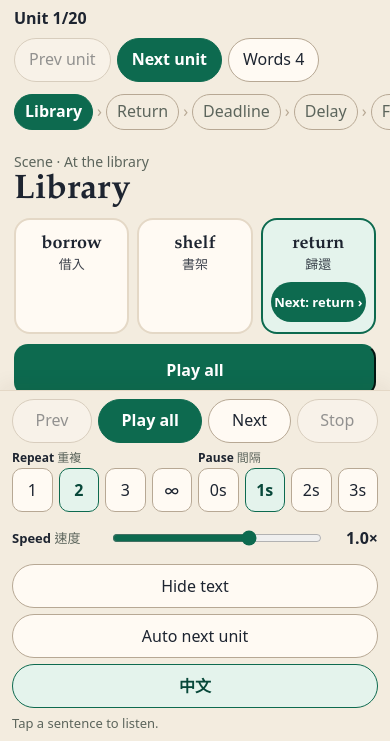
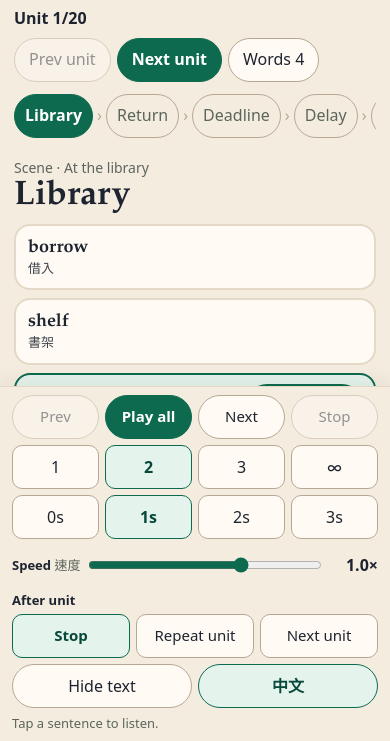
Before and after one commit to hsuehshihwang/abrepeater, a plain HTML site: page wordlink/index.html in a window 390 px wide. Shown: the part 103-844 px from the top of the page. Drawn offline with Linux system fonts and the light colour scheme.

Commit message:
Make Wordlink fit a phone and add an After unit choice.
The lesson stays one column on a narrow screen, and Play all can stop, repeat the unit, or continue to the next one.

Co-authored-by: hsuehshihwang <hsuehshihwang@users.noreply.github.com>

```diff
--- a/wordlink/app.js
+++ b/wordlink/app.js
@@ -8,7 +8,7 @@ var state = {
   speed: 1,
   hide: false,
   gloss: true,
-  autoNext: false,
+  afterUnit: "stop",
   carryPlay: "",
   index: -1,
   playing: false,
@@ -114,7 +114,8 @@ function loadSettings() {
     if (typeof saved.speed === "number") state.speed = clampSpeed(saved.speed);
     if (typeof saved.hide === "boolean") state.hide = saved.hide;
     if (typeof saved.gloss === "boolean") state.gloss = saved.gloss;
-    if (typeof saved.autoNext === "boolean") state.autoNext = saved.autoNext;
+    if (saved.afterUnit === "stop" || saved.afterUnit === "repeat" || saved.afterUnit === "next") state.afterUnit = saved.afterUnit;
+    else if (saved.autoNext === true) state.afterUnit = "next";
   } catch (e) {}
 }
 function saveSettings() {
@@ -125,7 +126,7 @@ function saveSettings() {
       speed: state.speed,
       hide: state.hide,
       gloss: state.gloss,
-      autoNext: state.autoNext
+      afterUnit: state.afterUnit
     }));
   } catch (e) {}
 }
@@ -396,7 +397,9 @@ function updateDock() {
   var playingAll = state.playing && state.mode === "all" ? "true" : "false";
   $("playAll").setAttribute("aria-pressed", playingAll);
   $("playAllDock").setAttribute("aria-pressed", playingAll);
-  $("autoNext").setAttribute("aria-pressed", state.autoNext ? "true" : "false");
+  Array.prototype.forEach.call($("afterSeg").querySelectorAll("button"), function (btn) {
+    btn.setAttribute("aria-pressed", btn.getAttribute("data-after") === state.afterUnit ? "true" : "false");
+  });
   Array.prototype.forEach.call($("repeatSeg").querySelectorAll("button"), function (btn) {
     var value = btn.getAttribute("data-repeat");
     var on = value === "inf" ? state.repeat === Infinity : Number(value) === state.repeat;
@@ -479,7 +482,8 @@ function playOnce(unit, index, doneBefore, token, mode) {
     var nxt = UNITS[unitIndex(unit) + 1];
     if (finished < state.repeat) afterGap(token, function () { playOnce(unit, index, finished, token, mode); });
     else if (mode === "all" && index + 1 < unit.sentences.length) afterGap(token, function () { playOnce(unit, index + 1, 0, token, mode); });
-    else if (mode === "all" && state.autoNext && nxt) {
+    else if (mode === "all" && state.afterUnit === "repeat") afterGap(token, function () { playOnce(unit, 0, 0, token, mode); });
+    else if (mode === "all" && state.afterUnit === "next" && nxt) {
       state.note = "Next unit…";
       state.repNow = finished;
       highlight();
@@ -588,8 +592,12 @@ function bind() {
   function playAll() { startPlayback(0, "all"); }
   $("playAll").addEventListener("click", playAll);
   $("playAllDock").addEventListener("click", playAll);
-  $("autoNext").addEventListener("click", function () {
-    state.autoNext = !state.autoNext;
+  $("afterSeg").addEventListener("click", function (event) {
+    var btn = event.target.closest("button");
+    if (!btn) return;
+    var value = btn.getAttribute("data-after");
+    if (value !== "stop" && value !== "repeat" && value !== "next") return;
+    state.afterUnit = value;
     saveSettings();
     updateDock();
   });
--- a/wordlink/index.html
+++ b/wordlink/index.html
@@ -5,7 +5,7 @@
 <meta name="viewport" content="width=device-width, initial-scale=1, viewport-fit=cover">
 <meta name="description" content="Wordlink: a 20-unit B1 vocabulary chain. Each unit links to the next by one key word.">
 <title>Wordlink</title>
-<link rel="stylesheet" href="style.css">
+<link rel="stylesheet" href="style.css?v=3">
 </head>
 <body>
 <header class="top">
@@ -79,9 +79,16 @@
     <input id="speed" type="range" min="0.6" max="1.2" step="0.1" value="1" aria-label="Playback speed" aria-valuemin="0.6" aria-valuemax="1.2" aria-valuenow="1">
     <span id="speedVal" class="speed-val">1.0×</span>
   </div>
+  <div class="after-unit">
+    <span class="lbl">After unit</span>
+    <div class="seg" id="afterSeg" role="group" aria-label="After unit">
+      <button type="button" data-after="stop">Stop</button>
+      <button type="button" data-after="repeat">Repeat unit</button>
+      <button type="button" data-after="next">Next unit</button>
+    </div>
+  </div>
   <div class="toggles">
     <button type="button" id="hideText" class="tog" aria-pressed="false">Hide text</button>
-    <button type="button" id="autoNext" class="tog" aria-pressed="false">Auto next unit</button>
     <button type="button" id="glossBtn" class="tog" aria-pressed="true" lang="zh-Hant">中文</button>
   </div>
   <p id="status" class="status" aria-live="polite">Tap a sentence to listen.</p>
@@ -114,6 +121,6 @@
   </div>
 </div>
 
-<script src="app.js"></script>
+<script src="app.js?v=3"></script>
 </body>
 </html>
--- a/wordlink/style.css
+++ b/wordlink/style.css
@@ -41,7 +41,8 @@
   }
 }
 * { box-sizing: border-box; }
-html, body { height: 100%; }
+html, body { height: 100%; max-width: 100%; overflow-x: clip; }
+html { -webkit-text-size-adjust: 100%; }
 body {
   margin: 0;
   min-height: 100dvh;
@@ -121,10 +122,12 @@ button.pri {
   gap: 4px;
   align-items: center;
   overflow-x: auto;
-  margin: 8px -14px 0;
-  padding: 4px 14px 10px;
+  max-width: 100%;
+  margin: 8px 0 0;
+  padding: 4px 0 8px;
   scroll-snap-type: x proximity;
   scrollbar-width: none;
+  -webkit-overflow-scrolling: touch;
 }
 .strip::-webkit-scrollbar { display: none; }
 .strip button {
@@ -134,7 +137,7 @@ button.pri {
   background: transparent;
   color: var(--muted);
   border-radius: 999px;
-  min-height: 36px;
+  min-height: 44px;
   padding: 4px 10px;
   text-transform: capitalize;
   white-space: nowrap;
@@ -162,17 +165,20 @@ button.pri {
   padding: 0;
   text-transform: capitalize;
 }
-.word-row { display: grid; grid-template-columns: repeat(3, minmax(0, 1fr)); gap: 8px; margin-top: 8px; }
+.word-row { display: flex; flex-direction: column; gap: 8px; margin-top: 8px; max-width: 100%; }
 .chip {
   display: flex;
-  flex-direction: column;
-  gap: 6px;
+  flex-direction: row;
+  align-items: center;
+  justify-content: space-between;
+  gap: 8px;
   min-width: 0;
-  padding: 10px 8px;
+  max-width: 100%;
+  padding: 8px 10px;
   border-radius: 16px;
   background: var(--paper);
   border: 2px solid var(--line);
-  text-align: center;
+  text-align: left;
 }
 .chip.is-key { border-color: var(--green); background: var(--green-soft); }
 .chip.hot { box-shadow: 0 0 0 3px var(--green); }
@@ -182,7 +188,9 @@ button.pri {
   color: inherit;
   padding: 4px 2px;
   min-height: 44px;
+  min-width: 44px;
 }
+.chip-main { flex: 1 1 auto; text-align: left; }
 .chip-word {
   display: block;
   font-family: Palatino, "Palatino Linotype", "Iowan Old Style", serif;
@@ -193,12 +201,14 @@ button.pri {
 }
 .bg { display: block; margin-top: 2px; font-size: 13px; line-height: 1.2; opacity: 0.85; }
 .chip-next {
+  flex: none;
   border-radius: 999px;
   background: var(--green);
   color: var(--on-green);
-  font-size: 13px;
+  font-size: 14px;
   font-weight: 750;
-  min-height: 40px;
+  min-height: 44px;
+  padding: 8px 12px;
 }
 .review-title { margin: 0; font-size: 22px; }
 .review-count { margin: 8px 0 0; color: var(--muted); font-size: 14px; }
@@ -261,7 +271,7 @@ body.is-playing .sent.on .num { animation: pulse 1.1s ease-in-out infinite; }
 @media (prefers-reduced-motion: reduce) {
   body.is-playing .sent.on .num { animation: none; }
 }
-.body { flex: 1; min-width: 0; padding: 10px 4px 6px; font-size: 17px; line-height: 1.45; }
+.body { flex: 1; min-width: 0; padding: 10px 4px 6px; font-size: 17px; line-height: 1.5; overflow-wrap: anywhere; }
 .listen-only { color: var(--muted); font-size: 14px; }
 .wmark {
   display: inline;
@@ -294,8 +304,11 @@ body.is-playing .sent.on .num { animation: pulse 1.1s ease-in-out infinite; }
 .pair { flex: 1 1 0; min-width: 0; flex-direction: column; align-items: stretch; gap: 2px; }
 .pair .lbl { width: auto; font-size: 12px; }
 .transport button, .toggles button { flex: 1 1 auto; min-width: min-content; white-space: nowrap; padding-left: 8px; padding-right: 8px; color: var(--ink); }
-#autoNext { flex: 1 1 100%; }
 .transport button.pri { color: var(--on-green); background: var(--green); border-color: var(--green); }
+.after-unit { display: flex; flex-direction: column; gap: 4px; align-items: stretch; min-width: 0; max-width: 100%; }
+.after-unit .lbl { width: auto; }
+.after-unit .seg { display: grid; grid-template-columns: repeat(3, minmax(0, 1fr)); width: 100%; min-width: 0; }
+.after-unit .seg button { min-height: 44px; min-width: 0; padding: 8px 4px; font-size: 15px; white-space: nowrap; }
 .set-row { align-items: center; }
 .lbl { flex: none; width: 92px; font-size: 13px; font-weight: 700; }
 .lbl .zh { font-weight: 500; color: var(--muted); }
@@ -356,6 +369,13 @@ body.is-playing .sent.on .num { animation: pulse 1.1s ease-in-out infinite; }
 .card-def { margin: 12px 0 0; font-size: 18px; line-height: 1.45; }
 .card-gloss { margin: 10px 0 0; font-size: 22px; }
 .card-go { width: 100%; margin-top: 16px; border-radius: 12px; }
+@media (min-width: 601px) {
+  .word-row { display: grid; grid-template-columns: repeat(3, minmax(0, 1fr)); }
+  .chip { flex-direction: column; text-align: center; }
+  .chip-main { text-align: center; }
+  .after-unit { flex-direction: row; align-items: center; }
+  .after-unit .seg { width: auto; flex: 1; }
+}
 @media (min-width: 720px) {
   .sheet { align-items: center; padding: 20px; }
   .sheet-card { border-radius: 18px; }
@@ -370,8 +390,15 @@ body.is-playing .sent.on .num { animation: pulse 1.1s ease-in-out infinite; }
   .lesson-col { position: sticky; top: 0; }
   .list { margin-top: 0; }
 }
-@media (max-width: 380px) {
-  .lbl { width: 72px; font-size: 12px; }
-  .chip-word { font-size: 16px; }
-  .center-name { font-size: 28px; }
+@media (max-width: 600px) {
+  .transport { display: grid; grid-template-columns: repeat(4, minmax(0, 1fr)); gap: 6px; width: 100%; }
+  .transport button { min-height: 44px; min-width: 0; padding: 8px 2px; font-size: 15px; }
+  .pair-row { display: flex; flex-wrap: wrap; gap: 6px; width: 100%; }
+  .pair, .seg { display: contents; }
+  .pair .lbl { position: absolute; width: 1px; height: 1px; overflow: hidden; clip: rect(0, 0, 0, 0); }
+  .seg button { flex: 1 1 calc(25% - 6px); min-width: 44px; min-height: 44px; }
+  .toggles { display: grid; grid-template-columns: 1fr 1fr; width: 100%; }
+  .toggles button { min-height: 44px; min-width: 44px; }
+  .speed-row { width: 100%; min-width: 0; }
+  .speed-row .lbl { width: auto; }
 }
```
